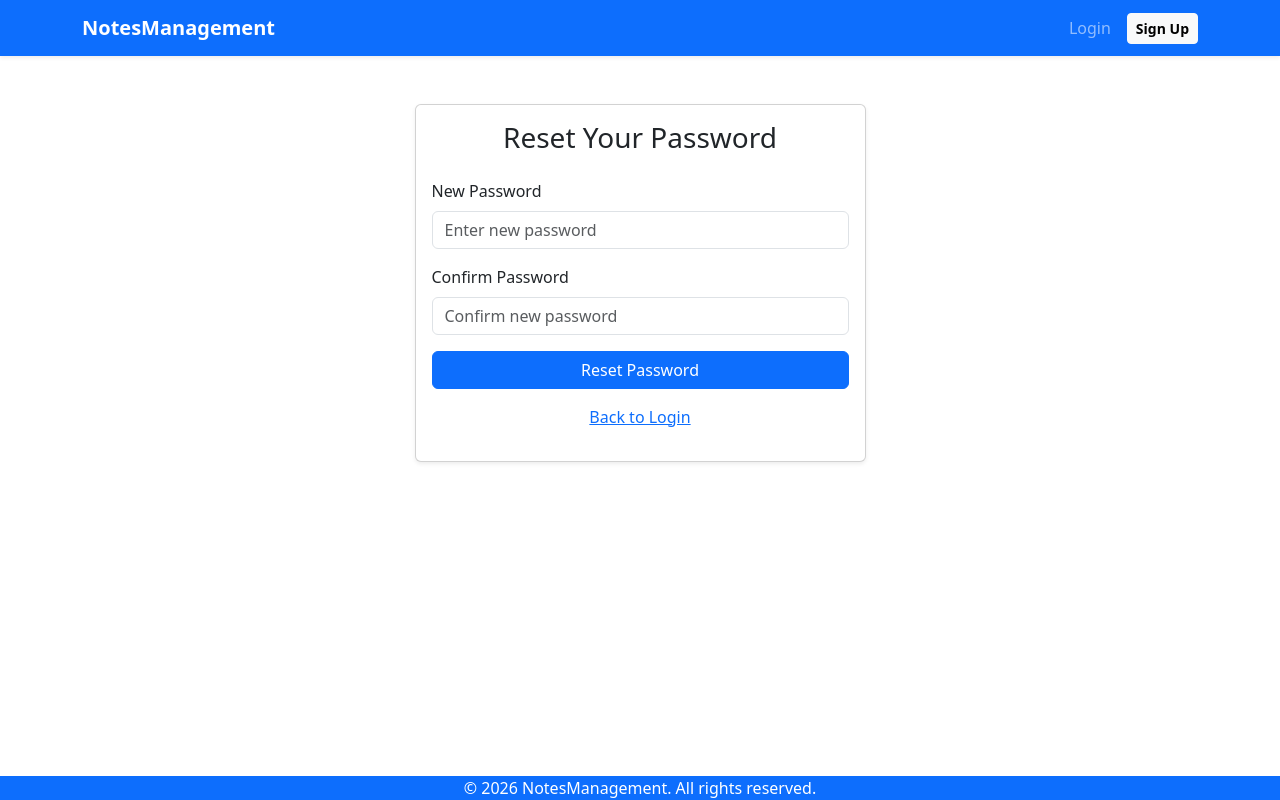
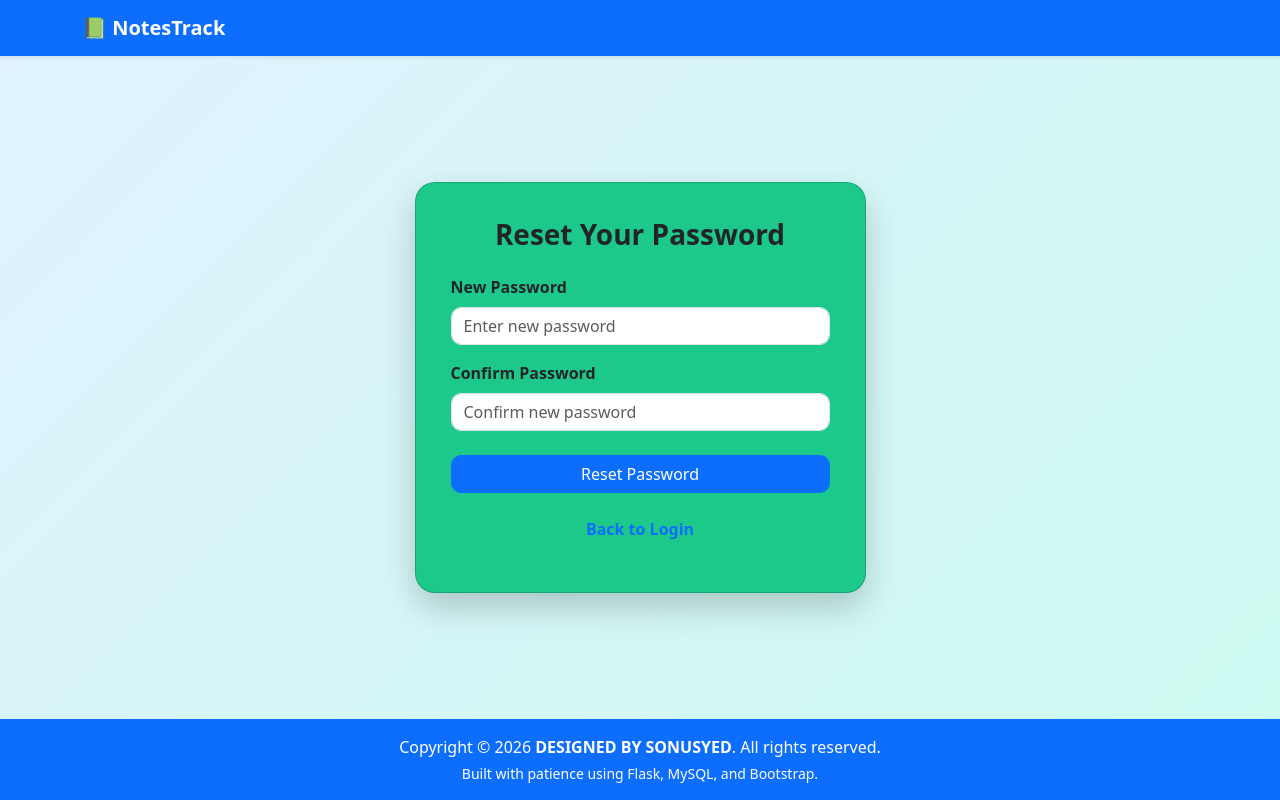
Before and after one commit to syedsonu1412-gif/NotesManagementapp, a Flask app: template templates/reset_password.html in a window 1280 px wide. Run offline with Flask 3, Linux system fonts and the light colour scheme; the template is opened without the code that fills it, so the values that code supplies are empty.

Commit message:
Enhance reset password page layout and design
Added custom styles and updated navbar for reset password page.

```diff
--- a/templates/reset_password.html
+++ b/templates/reset_password.html
@@ -7,6 +7,32 @@
     <title>Reset Password</title>
 
     <link href="https://cdn.jsdelivr.net/npm/bootstrap@5.3.2/dist/css/bootstrap.min.css" rel="stylesheet">
+
+    <style>
+        body {
+
+       background: linear-gradient(135deg, #e0f2fe, #ccfbf1);
+        }
+
+        .reset-card {
+            border-radius: 20px;
+            box-shadow: 0 15px 35px rgba(0, 0, 0, 0.2);
+            padding: 10px;
+            background-color: #1cc88a;
+        }
+
+        .reset-card .card-body {
+            padding: 25px;
+        }
+
+        .btn-primary {
+            border-radius: 10px;
+        }
+
+        .form-control {
+            border-radius: 10px;
+        }
+    </style>
 </head>
 
 <body class="d-flex flex-column min-vh-100">
@@ -15,70 +41,60 @@
 <nav class="navbar navbar-expand-lg navbar-dark bg-primary shadow-sm">
     <div class="container">
         <a class="navbar-brand fw-bold" href="{{ url_for('login') }}">
-                NotesManagement
+            📗 NotesTrack
         </a>
-
-
-
-            <button class="navbar-toggler" type="button" data-bs-toggle="collapse" data-bs-target="#navbarNav"
-                aria-controls="navbarNav" aria-expanded="false" aria-label="Toggle navigation">
-                <span class="navbar-toggler-icon"></span>
-            </button>
-
-            <div class="collapse navbar-collapse justify-content-end" id="navbarNav">
-                <ul class="navbar-nav align-items-lg-center">
-                    <li class="nav-item">
-                        <a class="nav-link" href="{{ url_for('login') }}">Login</a>
-                    </li>
-                    <li class="nav-item ms-lg-2">
-                        <a class="btn btn-light btn-sm fw-semibold" href="{{ url_for('register') }}">
-                            Sign Up
-                        </a>
-                    </li>
-                </ul>
-            </div>
     </div>
 </nav>
 
 <!-- Main Content -->
-    <main class="flex-fill">
-        <div class="container mt-5">
+<main class="flex-fill d-flex justify-content-center align-items-center">
+    <div class="container">
         <div class="row justify-content-center">
             <div class="col-md-5">
-                    <div class="card shadow-sm">
+                <div class="card reset-card">
                     <div class="card-body">
-                            <h3 class="card-title text-center mb-4">Reset Your Password</h3>
+                        <h3 class="text-center mb-4 fw-bold">Reset Your Password</h3>
 
+                        <!-- Flash Message -->
                         {% with messages = get_flashed_messages(with_categories=true) %}
                         {% if messages %}
                         {% for category, msg in messages %}
-                            <div class="alert alert-{{ category }}">{{ msg }}</div>
+                        <div class="alert alert-{{ category }} alert-dismissible fade show text-center" role="alert">
+                            {{ msg }}
+                            <button type="button" class="btn-close" data-bs-dismiss="alert"></button>
+                        </div>
                         {% endfor %}
                         {% endif %}
                         {% endwith %}
 
                         <form method="POST">
                             <div class="mb-3">
-                                    <label for="password" class="form-label">New Password</label>
-                                    <input type="password" class="form-control" id="password" name="password"
-                                        placeholder="Enter new password" autocomplete="new-password" required>
+                                <label class="form-label fw-semibold">New Password</label>
+                                <input type="password" class="form-control"
+                                    name="password"
+                                    placeholder="Enter new password"
+                                    autocomplete="new-password" required>
                             </div>
 
                             <div class="mb-3">
-                                    <label for="confirm_password" class="form-label">Confirm Password</label>
-                                    <input type="password" class="form-control" id="confirm_password"
-                                        name="confirm_password" placeholder="Confirm new password"
+                                <label class="form-label fw-semibold">Confirm Password</label>
+                                <input type="password" class="form-control"
+                                    name="confirm_password"
+                                    placeholder="Confirm new password"
                                     autocomplete="new-password" required>
                             </div>
 
-                                <button type="submit" class="btn btn-primary w-100">
+                            <button type="submit" class="btn btn-primary w-100 mt-2">
                                 Reset Password
                             </button>
                         </form>
 
-                            <p class="text-center mt-3">
-                                <a href="{{ url_for('login') }}">Back to Login</a>
+                        <p class="text-center mt-4">
+                            <a href="{{ url_for('login') }}" class="text-decoration-none fw-semibold">
+                                Back to Login
+                            </a>
                         </p>
+
                     </div>
                 </div>
             </div>
@@ -86,15 +102,28 @@
     </div>
 </main>
 
-
-    <script src="https://cdn.jsdelivr.net/npm/bootstrap@5.3.2/dist/js/bootstrap.bundle.min.js"></script>
-    <footer class="bg-primary text-white mt-auto">
-    <div class="container h-220 d-flex justify-content-center align-items-center">
-        <p class="mb-0">
-            © 2026 NotesManagement. All rights reserved.
+<footer class="bg-primary text-white mt-auto py-3">
+    <div class="container text-center">
+        <p class="mb-1">
+            Copyright © 2026 <strong>DESIGNED BY SONUSYED</strong>. All rights reserved.
+        </p>
+        <p class="small mb-0">
+            Built with patience using Flask, MySQL, and Bootstrap.
         </p>
     </div>
 </footer>
+
+<script src="https://cdn.jsdelivr.net/npm/bootstrap@5.3.2/dist/js/bootstrap.bundle.min.js"></script>
+
+<script>
+    setTimeout(function () {
+        let alerts = document.querySelectorAll('.alert');
+        alerts.forEach(function(alert) {
+            let bsAlert = new bootstrap.Alert(alert);
+            bsAlert.close();
+        });
+    }, 3000);
+</script>
+
 </body>
-
 </html>
```
Lines whose indentation alone changed are shown as unchanged.
